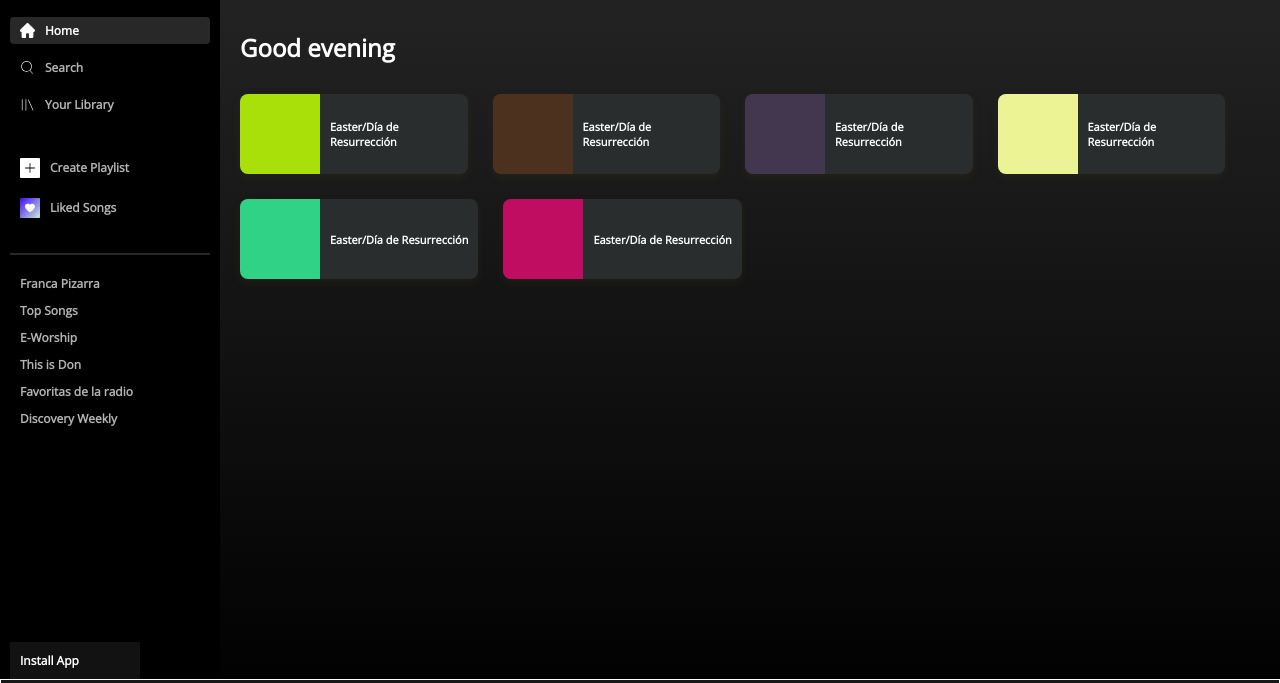
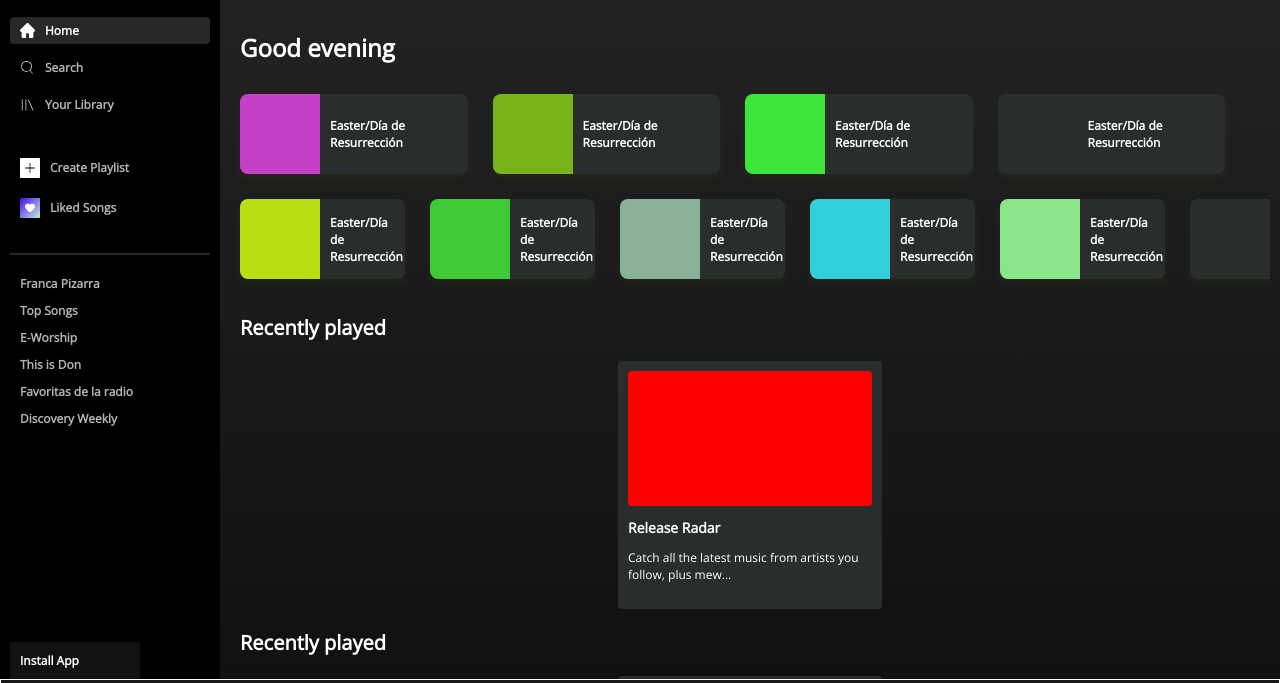
Before and after one commit to jjguitar/spuntify, a website built with webpack: page public/index.html in a window 1280 px wide. Shown: the part 59-742 px from the top of the page. Built offline with nearby package versions, Linux system fonts and the light colour scheme; files whose address does not match are found by name.

Commit message:
add recent list

```diff
--- a/package.json
+++ b/package.json
@@ -5,7 +5,7 @@
   "main": "index.js",
   "scripts": {
     "build": "webpack --mode production",
-    "start": "webpack serve --open --mode development --host 172.25.38.99"
+    "start": "webpack serve --open --mode development"
   },
   "keywords": [
     "javascript"
--- a/src/styles/styles.css
+++ b/src/styles/styles.css
@@ -219,8 +219,47 @@
   margin: 0;
   font-size: 2.4rem;
 }
+
+#content h2 {
+  padding: 20px;
+  /* width: calc(85vw - 215px);*/
+  margin: 0;
+  font-size: 2rem;
+}
+
+.cards__container-list {
+  margin-bottom: 80px
+}
+
+.test {
+  max-width: 244px;
+  height: 228px;
+  width: 80%;
+  margin: 0 auto;
+  padding: 10px;
+  border-radius: 4px;
+  background-color: #2A2D2D;
+}
+
+.test > div {
+  background-color: red;
+  width: 100%;
+  height: 135px;
+  border-radius: 4px;
+}
+
+.test h1 {
+  font-size: 1.4rem;
+  font-weight: bold;
+}
+
+.test p {
+  font-size: 1.2rem;
+  font-weight: normal;
+}
+
 .cards__top {
-  /* width: calc(85vw - 215px); */
+  /* width: 100%; */
   padding: 0 20px;
   /* max-width: 900px; */
   margin: 0 auto;
@@ -247,7 +286,7 @@
   scroll-snap-align: center;
   /* width: 90%; */
   min-width: 165px;
-  max-width: 250px;
+  max-width: 340px;
   height: 80px;
   display: flex;
   margin-right: 25px;
@@ -271,7 +310,7 @@
   align-items: center;
   padding: 0 10px;
   color: white;
-  font-size: 1.1rem;
+  font-size: 1.2rem;
   font-weight: bold;
 }
 
--- a/src/templates/Main.js
+++ b/src/templates/Main.js
@@ -2,11 +2,32 @@
   let block = ''
 
   for(let i = 0; i < n; i++) {
-    var randomColor = Math.floor(Math.random()*16777215).toString(16);
     block = block + '\n' +
     `<div class="cards__top-item">
-      <div style="background-color:#${randomColor};"></div>
+      <div style="background-color:#${randomColor()};"></div>
       <p>Easter/Día de Resurrección</p>
+    </div>`
+  }
+  return block
+}
+
+function randomColor() {
+  return Math.floor(Math.random()*16777215).toString(16);
+}
+
+function cardGeneratorList(n) {
+  let block = ''
+
+  for(let i = 0; i < n; i++) {
+    block = block + '\n' +
+    `<div class="card__list">
+      <h2>Recently played</h2>
+      <div class="test">
+        <div style="background-color:#${randomColor()};">
+        </div>
+        <h1>Release Radar</h1>
+        <p>Catch all the latest music from artists you follow, plus mew...</p>
+      </div>
     </div>`
   }
   return block
@@ -19,7 +40,10 @@
     ${cardGenerator(4)}
   </div>
   <div class="cards__top">
-    ${cardGenerator(2)}
+    ${cardGenerator(6)}
+  </div>
+  <div class="cards__container-list">
+    ${cardGeneratorList(3)}
   </div>
   `;
   return view;
--- a/src/templates/NavRight.js
+++ b/src/templates/NavRight.js
@@ -12,13 +12,13 @@
       <img src="${logo}" alt="logo">
     </div>
     <ul class="nav-right__home">
-      <li class="gray__push"><img src="${home}" class="icon__home">Home</li>
+      <li class="gray__push"><img src="${home}" class="icon__home" width="20" height="20">Home</li>
       <li><img src="${search}" class="icon__home">Search</li>
       <li><img src="${library}" class="icon__home">Your Library</li>
     </ul>
     <ul class="nav-right__create-playlist">
-      <li><img src="${plus}" class="icon__home plus">Create Playlist</li>
-      <li><img src="${heart}" class="icon__home heart">Liked Songs</li>
+      <li><img src="${plus}" alt="plus" class="icon__home plus">Create Playlist</li>
+      <li><img src="${heart}" alt="heart" class="icon__home heart">Liked Songs</li>
     </ul>
     <ul class="nav-right__top-list">
       <li>Franca Pizarra</li>
```
